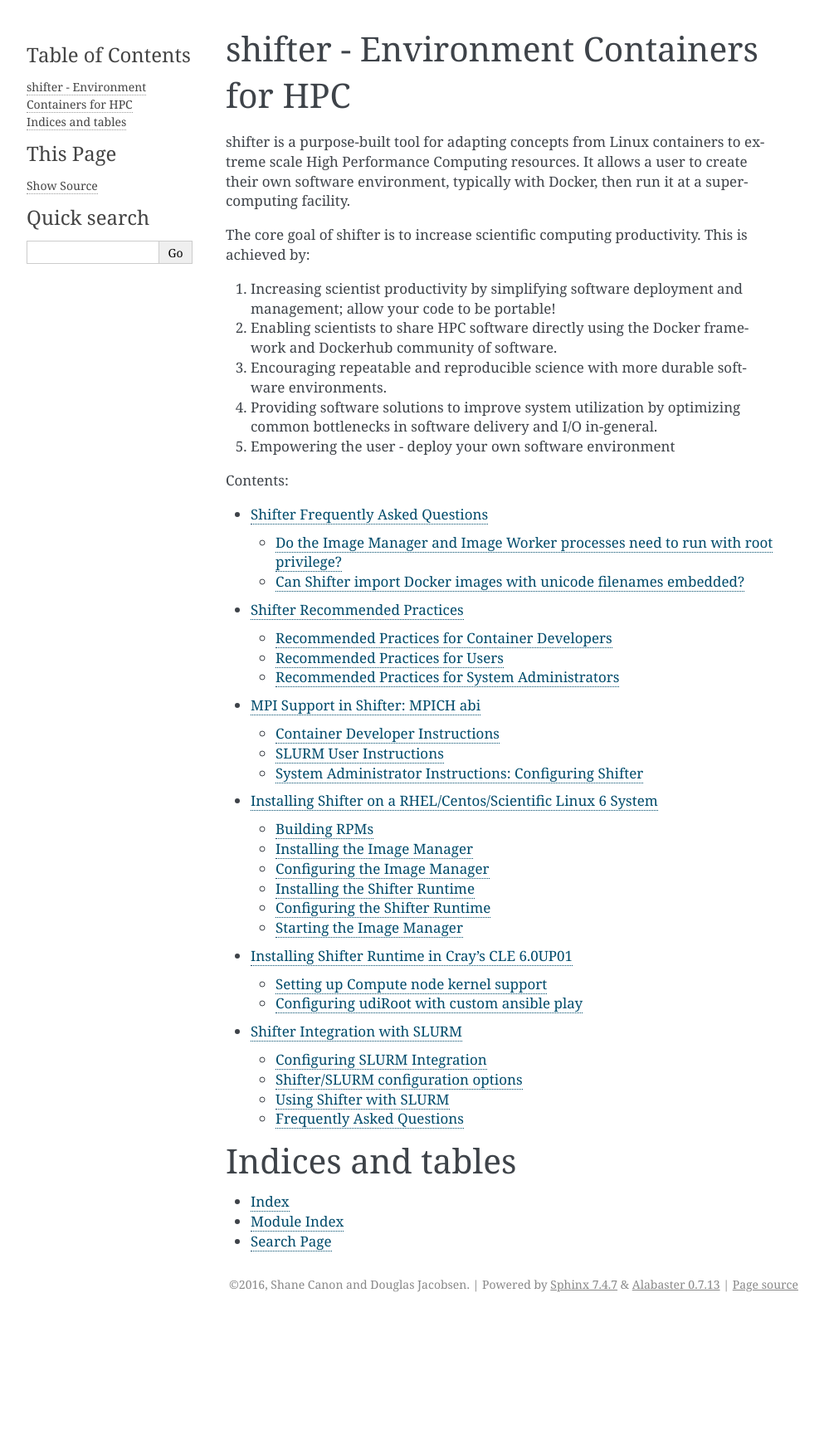
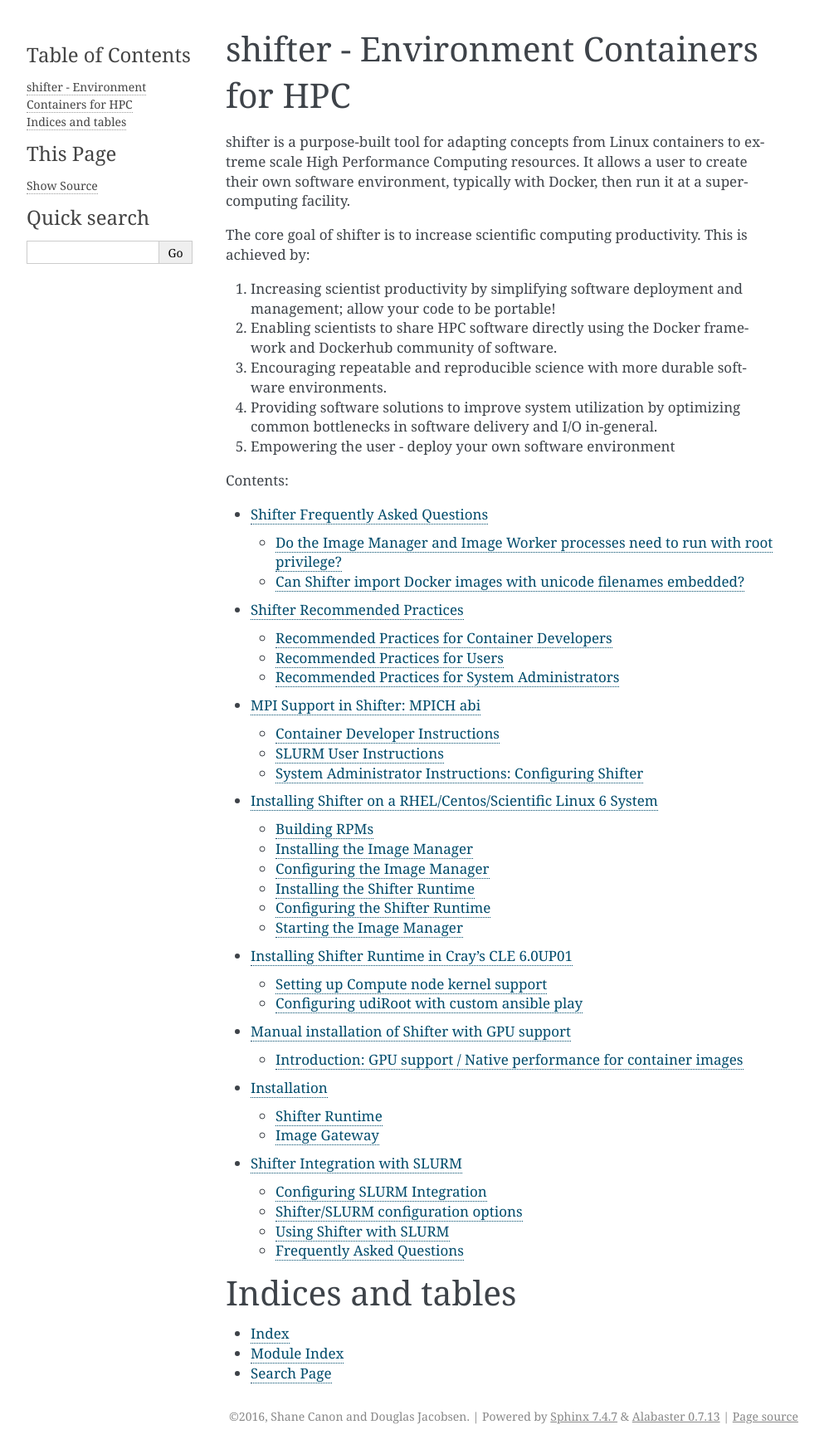
Before and after one commit to NERSC/shifter, a Sphinx documentation site: the page built from doc/index.rst, in a window 1280 px wide. Shown: the whole page at 83% size, without its empty margins (148-1141 px from the left). Built offline with Sphinx 7.4.7, drawn with Linux system fonts in a browser that asks for light colours; before the commit the page ends 1587 px from its top, so only the background shows below that; some of the changed lines change nothing that is shown.

Commit message:
added new documentation

```diff
--- a/doc/index.rst
+++ b/doc/index.rst
@@ -34,6 +34,7 @@
    mpi/mpich_abi
    install/centos6
    install/cle6
+   install/manualinstallgpu
    wlm/slurm
 
 
--- /dev/null
+++ b/doc/install/manualinstallgpu.rst
@@ -0,0 +1,261 @@
+Manual installation of Shifter with GPU support
+===============================================
+
+
+Introduction: GPU support / Native performance for container images
+-------------------------------------------------------------------
+
+
+Containers allow applications to be portable accross platforms by packing the application in a complete filesystem that has everything needed for execution: code, libraries, system tools, environment variables, etc. Therefore, a container can ensure that an application always run under the same software environment.
+
+To achieve a degree of portability, shifter (as the container runtime) has to provide the same interfaces and behavior independently of the hardware and target platform the container is executing in. This ensures that containarized CPU-based applications can be seamlessly deployed across platforms. However, this often means that hardware accelerated features that require specialized system drivers that are optimized for specific target system cannot be natively supported without breaking portability.
+
+In order to mantain the portability that images provide while supporting site-optimized system features we implement a solution that relies on drivers that provide ABI compatibility and mount system specific features at the container's startup. In other words, the driver that is used by a container to allow the application to run on a laptop can be swapped at startup by the shifter runtime and instead an ABI compatible version is loaded that is optimized for the infrastructure of the supercomputer, therefore allowing the same container to achieve native performance.
+
+We use this approach and solve the practical details for allowing container portability and native performance on a variety of target systems through command line options that indicate if, for instance, gpu support should be enabled and what gpu devices should be made available to the container image at startup.
+
+
+Installation
+============
+
+Shifter Runtime
+---------------
+
+Most often, Shifter's runtime should be installed on the frontend node as well as on the compute nodes. However, it is also possible to install shifter solely on the compute nodes and use shifter on the frontend node through SLURM.
+
+
+Dependencies
+++++++++++++
+
+Make sure you have all the required packages installed.
+For RHEL/CentOS/Scientific Linux systems:
+
+.. code-block:: bash
+
+   yum install epel-release
+   yum install gcc glibc-devel munge libcurl-devel json-c \
+       json-c-devel pam-devel munge-devel libtool autoconf automake \
+       gcc-c++ xfsprogs python-devel libcap-devel
+
+For Debian/Ubuntu systems:
+
+.. code-block:: bash
+
+   sudo apt-get install unzip libjson-c2 libjson-c-dev libmunge2 libmunge-dev \
+                        libcurl4-openssl-dev autoconf automake libtool curl \
+                        make xfsprogs python-dev libcap-dev wget
+
+
+Download, configure, build and install
+++++++++++++++++++++++++++++++++++++++
+
+Clone the github repository to obtain the source:
+
+.. code-block:: bash
+
+   git clone https://github.com/NERSC/shifter.git
+   cd shifter
+
+The following environment variables indicate the directories where Shifter's configuration files and images are located:
+
+.. code-block:: bash
+
+   export SHIFTER_SYSCONFDIR=/etc/shifter
+   export UDIROOT_PREFIX=/opt/shifter/udiRoot
+
+Configure and build the runtime:
+
+.. code-block:: bash
+
+   ./autogen.sh
+   ./configure --prefix=$UDIROOT_PREFIX         \
+               --sysconfdir=$SHIFTER_SYSCONFDIR \
+               --with-json-c                    \
+               --with-libcurl                   \
+               --with-munge                     \
+               --with-slurm=/path/to/your/slurm/installation
+   make -j8
+   sudo make install
+
+Create links to system directories and additional required directories:
+
+.. code-block:: bash
+
+   sudo ln -s $UDIROOT_PREFIX/bin/shifter /usr/bin/shifter
+   sudo ln -s $UDIROOT_PREFIX/bin/shifterimg /usr/bin/shifterimg
+   sudo mkdir -p /usr/libexec/shifter
+   sudo ln -s /opt/shifter/udiRoot/libexec/shifter/mount /usr/libexec/shifter/mount
+   sudo mkdir -p $SHIFTER_SYSCONFDIR
+
+
+Shifter's runtime configuration parameters
+++++++++++++++++++++++++++++++++++++++++++
+
+At run time, Shifter takes its configuration options from a file named *udiRoot.conf*. This file must be placed in the directory specified with *--sysconfdir* when running shifter's configure script. For reference, a template with a base configuration named *udiroot.conf.example* can be found inside the sources directory (in the directory indicated by *$SHIFTER_SYSCONFDIR*).
+
+To illustrate the configuration process, consider the following parameters that were modified from the template configuration (*udiroot.conf.example*) to support the install on our local cluster named *Greina*:
+
+* **imagePath=/scratch/shifter/images** Absolute path to shifter's images. This path must be readable by root and available from all nodes in the cluster.
+* **etcPath=/etc/shifter/shifter_etc_files** Absolute path to the files to be copied into /etc on the containers at startup.
+* **allowLocalChroot=1**
+* **autoLoadKernelModule=0** Flag to determine if kernel modules will be loaded by Shifter if required. This is limited to loop, squashfs, ext4 (and dependencies). *Recommend value 0* if kernel modules (loop, squashfs, and ext4) are already loaded as part of the node boot process, otherwise use *value 1* to let Shifter load the kernel modules.
+* **system=greina** The name of the computer cluster where shifter is deployed. It is **important for this to match the platform name in the json configuration file** for the Image Manager.
+* **imageGateway=http://greina9:5000** Space separated URLs for where the Image Gateway can be reached.
+* **siteResources=/site-resources** Absolute path to where host software dependencies (e.g. nvidia) will be bind-mounted into the container. This feature is used to provide the docker image with access to drivers and hardware that are unique to the target machine, this is done by bind mounting them into the path provided in siteResources when the container is started on the target machine.
+
+
+Shifter Startup
++++++++++++++++
+
+As mentioned earlier, the Shifter runtime requires the loop, squashfs, ext4 kernel modules loaded. If these modules are not loaded automatically by shifter, they can be loaded manually with:
+
+.. code-block:: bash
+
+   sudo modprobe ext4
+   sudo modprobe loop
+   sudo modprobe squashfs
+
+
+
+Image Gateway
+-------------
+
+The Image Gateway can run on any node in your cluster. The requirement for the Image Gateway are:
+
+* munge must be running.
+* its using the same munge key as all login and compute nodes.
+* all nodes can access the imagegwapi address and port as indicated in Shifter's configuration file.
+
+Software dependencies for the Image Gateway
++++++++++++++++++++++++++++++++++++++++++++
+
+The Image Gateway depends on *MongoDB* server, *Redis*, *squashfs-tools*, virtualenv (to further install all other python dependencies on a virtual environment), and python2.7. It is recommended to also install the dependencies needed by the shifter runtime, as of this time we have verified which of Shifter's dependencies can be omitted as they are not needed by the image gateway.
+
+For RHEL/CentOS/Scientific Linux systems:
+
+.. code-block:: bash
+
+   yum install mongodb-server redis squashfs-tools
+
+
+For Debian/Ubuntu systems:
+
+.. code-block:: bash
+
+   sudo apt-get install mongodb redis-server squashfs-tools
+
+Install *virtualenv* through  *pip* for Python:
+
+.. code-block:: bash
+
+   wget https://bootstrap.pypa.io/get-pip.py
+   sudo python get-pip.py
+   sudo pip install virtualenv
+
+
+Installation of the Image Gateway
++++++++++++++++++++++++++++++++++
+We need to create three directories:
+
+1. Where to install the Image Gateway
+2. Where the Image Gateway will cache images
+3. Where the Image Gateway will expand images. **Note: For performance reasons this should be located in a local file system** (we experienced a **40x** slowdown of pulling and expending images when the images were expanded on a Lustre parallel file system!).
+
+.. code-block:: bash
+
+   export IMAGEGW_PATH=/opt/shifter/imagegw
+   export IMAGES_CACHE_PATH=/scratch/shifter/images/cache
+   export IMAGES_EXPAND_PATH=/var/shifter/expand
+   mkdir -p $IMAGEGW_PATH
+   mkdir -p $IMAGES_CACHE_PATH
+   mkdir -p $IMAGES_EXPAND_PATH
+
+Copy the contents of *shifter-master/imagegw* subdirectory to *$IMAGEGW_PATH*:
+
+.. code-block:: bash
+
+   cp -r imagegw/* $IMAGEGW_PATH
+
+
+Next step is to prepare a python virtualenv in the Image Gateway installation directory. If this directory is owned by root, the virtualenv and the python requirements need to be also installed as root.
+
+**Note**
+* Installing packages in the virtualenv as a regular user using `sudo pip install` will override the virtualenv settings and install the packages into the system's Python environment.
+* Creating the virtualenv in a different folder (e.g. your `/home` directory), installing the packages and copying the virtualenv folder to the Image Gateway path will make the virtualenv refer to the directory where you created it, causing errors with the workers and configuration parameters.
+
+
+.. code-block:: bash
+
+   cd $IMAGEGW_PATH
+   # Install the virtualenv and all python dependencies as root
+   sudo -i
+   # Set the interpreter for the virtualenv to be python2.7
+   virtualenv python-virtualenv --python=/usr/bin/python2.7
+   source python-virtualenv/bin/activate
+   # The requirement file should already be here if the imagegw folder has been copied
+   # from the Shifter sources
+   pip install -r requirements.txt
+   deactivate
+   # If you switched to root, return to your user
+   exit
+
+
+Clone and extract the rukkal/virtual-cluster repository from Github:
+
+
+.. code-block:: bash
+
+   wget https://github.com/rukkal/virtual-cluster/archive/master.zip
+   mv master.zip virtual-cluster-master.zip
+   unzip virtual-cluster-master.zip
+
+
+Copy the following files from the virtual-cluster installation resources:
+
+.. code-block:: bash
+
+   cd virtual-cluster-master/shared-folder/installation
+   sudo cp start-imagegw.sh ${IMAGEGW_PATH}/start-imagegw.sh
+   sudo cp init.d.shifter-imagegw /etc/init.d/shifter-imagegw
+
+
+Configure
++++++++++
+
+For configuration parameters, the Image Gateway uses a file named *imagemanager.json*. The configuration file must be located in the directory that was specified in Shifter's *$SHIFTER_SYSCONFDIR* (*--sysconfdir* when running shifter's *configure* script). A base template file named *imagemanager.json.example* can be found inside the sources directory (*$SHIFTER_SYSCONFDIR* from the initial shifter installation).
+
+As a reference of configuration parameters consider the following entries as they were used when installing in our local cluster (Greina):
+
+* **"CacheDirectory": "/scratch/shifter/images/cache/"**: Absolute path to the images cache. The same you chose when defining **$IMAGES_CACHE_PATH**
+* **"ExpandDirectory": "/var/shifter/expand/"**: Absolute path to the images expand directory. The same you chose when defining **$IMAGES_EXPAND_PATH**.
+* Under **"Platforms"** entry change **"mycluster"** to the name of your system. This should be the same name you set for system in *udiRoot.conf*.
+* **"imageDir": "/scratch/shifter/images"**: This is the last among the fields defined for your platform. It is the absolute path to where shifter can find images. Should be the same as *imagePath* in *udiRoot.conf*.
+
+Save the file to a local copy (e.g. *imagemanager.json.local*, just to have a backup ready for your system) and copy it to the configuration directory:
+
+.. code-block:: bash
+
+   sudo cp imagemanager.json.local $SHIFTER_SYSCONFDIR/imagemanager.json
+
+Lastly, open *$IMAGEGW_PATH/start-imagegw.sh* and enter the name of your system in the line. This will spawn Celery worker threads with a more identifiable name.
+
+.. code-block:: bash
+
+   SYSTEMS="mycluster"
+
+
+Image Gateway Startup
++++++++++++++++++++++
+
+Start the services for Redis and MongoDB:
+
+.. code-block:: bash
+
+   sudo systemctl start redis
+   sudo systemctl start mongod
+
+Start the Shifter Image Gateway:
+
+.. code-block:: bash
+
+   sudo /etc/init.d/shifter-imagegw start
```
